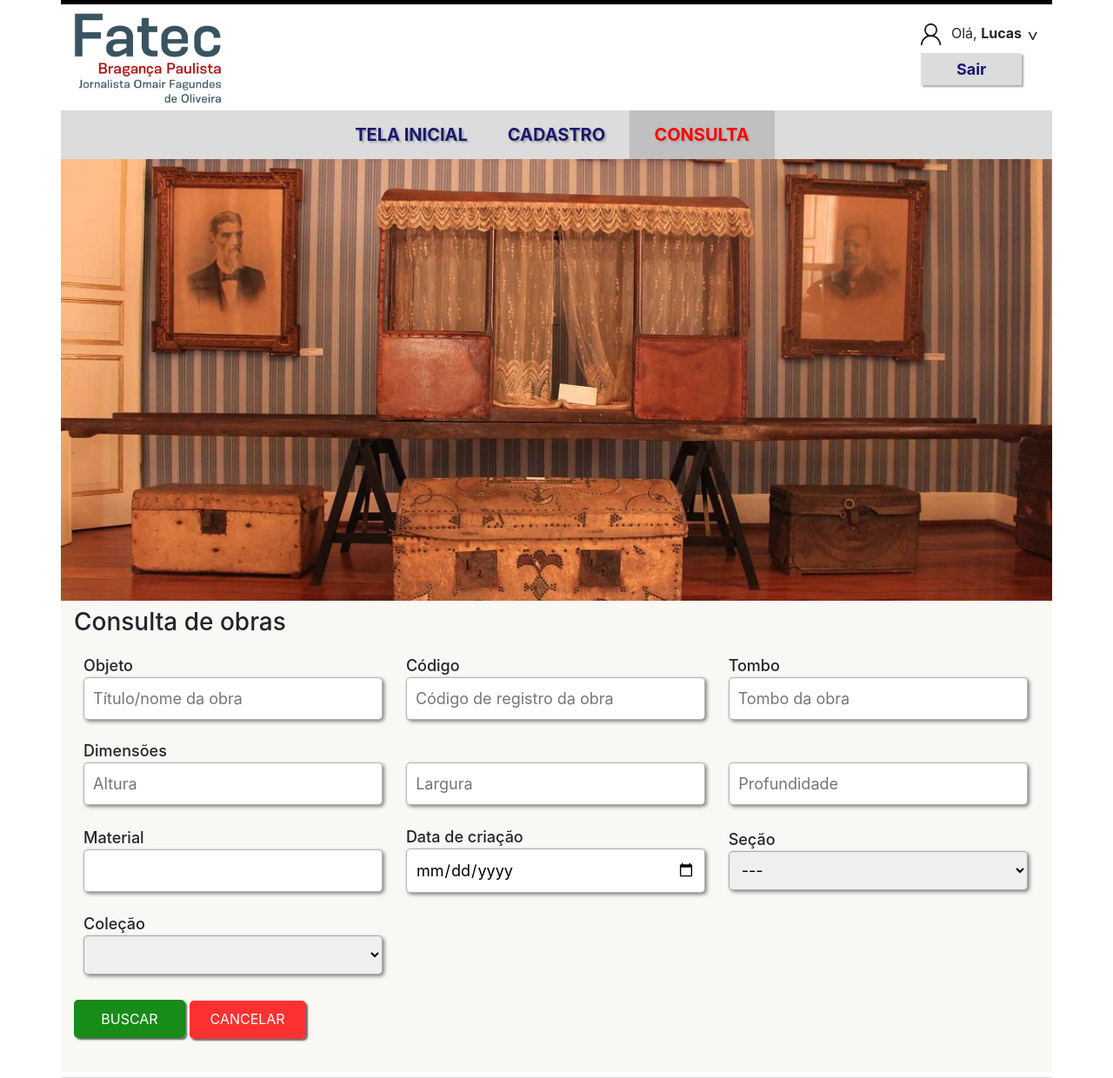
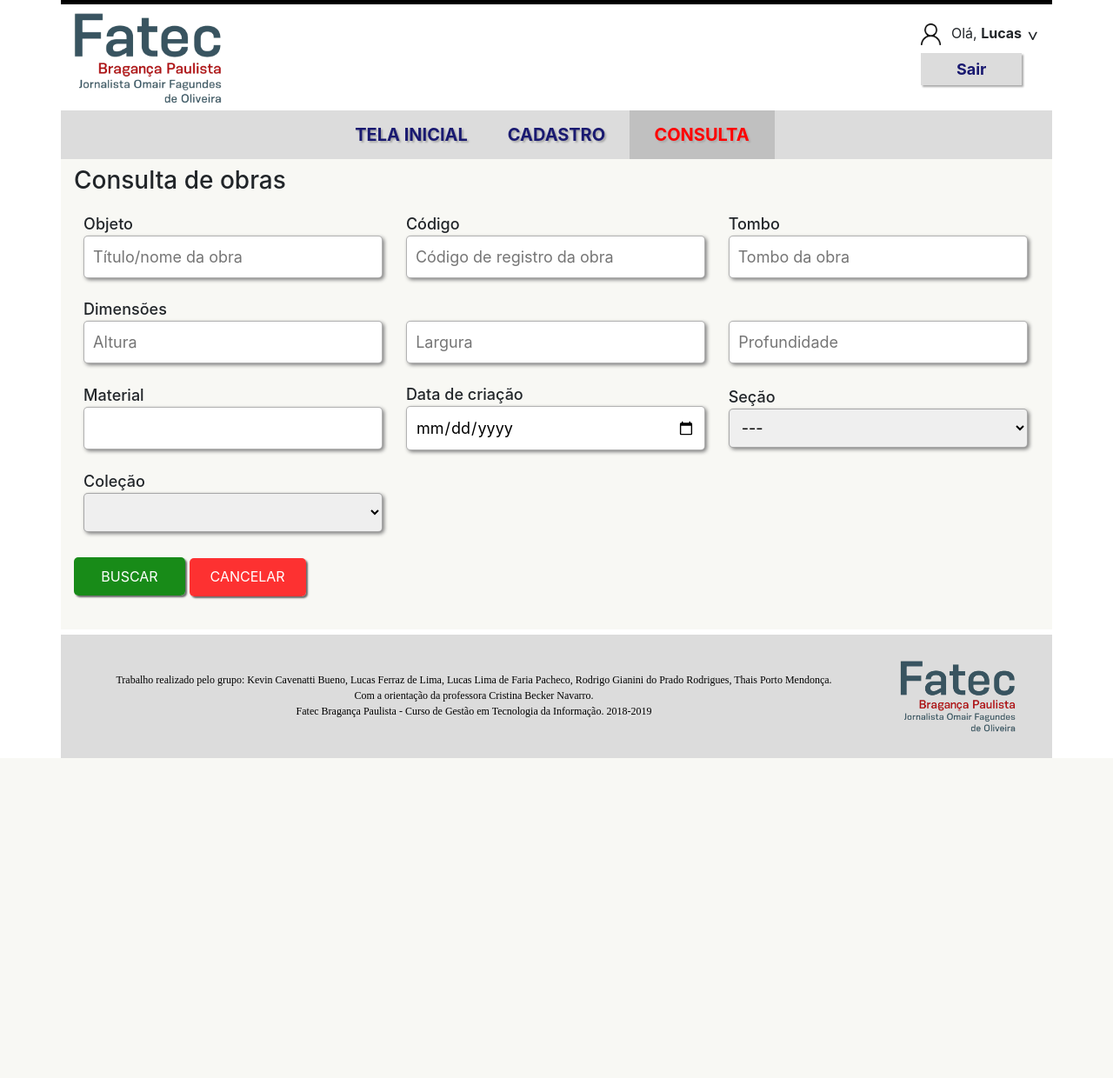
Before and after one commit to Lucaslfp/TG-PHP, a PHP site: page /tg/consulta.php in a window 1280 px wide. Shown: the top 1240 px of the page at 87% size. After the commit the page ends 872 px from the top, so only its background shows below. Run offline with PHP 8.4, Linux system fonts and the light colour scheme; a user stored in the database is signed in; data comes from the database, SQL or seed files in the repository.

Commit message:
remover imagens

```diff
--- a/cadastro.php
+++ b/cadastro.php
@@ -24,9 +24,6 @@ if (isset($_SESSION)) {
         <?php include_once 'common/header.php'; ?>
         <div class="container">
             <div class="row background">
-                <div class="imagem">
-                    <img src="assets/img/Museu2.jpg" alt="museu1">
-                </div>
                 <div class="col-md-12">
                     <ul class="abas">
                         <li class="obra">Obras</li>
--- a/consulta.php
+++ b/consulta.php
@@ -23,9 +23,6 @@ $listar = $pdo->query('SELECT * FROM colecao');
         <?php include_once 'common/header.php'; ?>
         <div class="container">
             <div class="row background">
-                <div class="consulta-imagem">
-                    <img src="assets/img/museu-4.jpg" alt="museu1" />
-                </div>
                 <div class="aba-5 col-md-12">
                     <h3>Consulta de obras</h3>
                     <form id="consultar-obras" action="./php/obras/funcoes-obras.php?param=consulta" method="POST" enctype="multipart/form-data">
```
